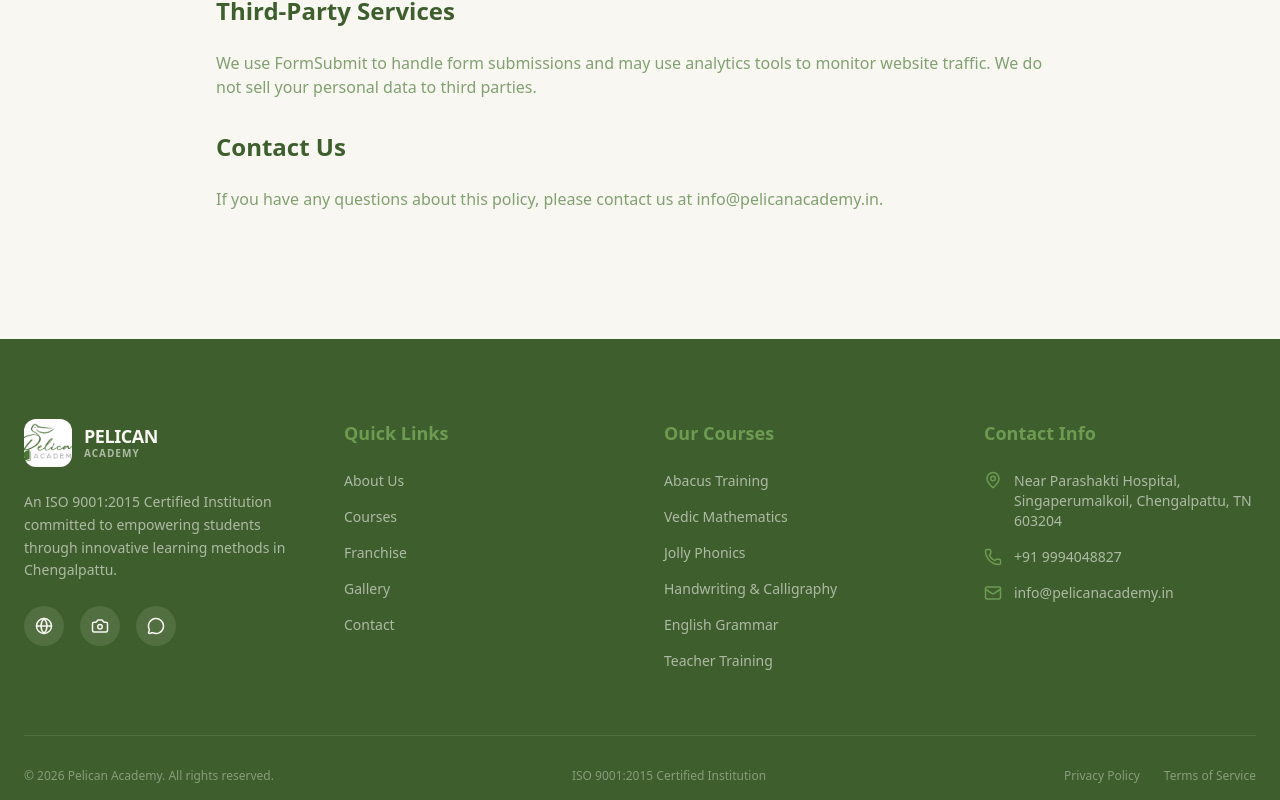
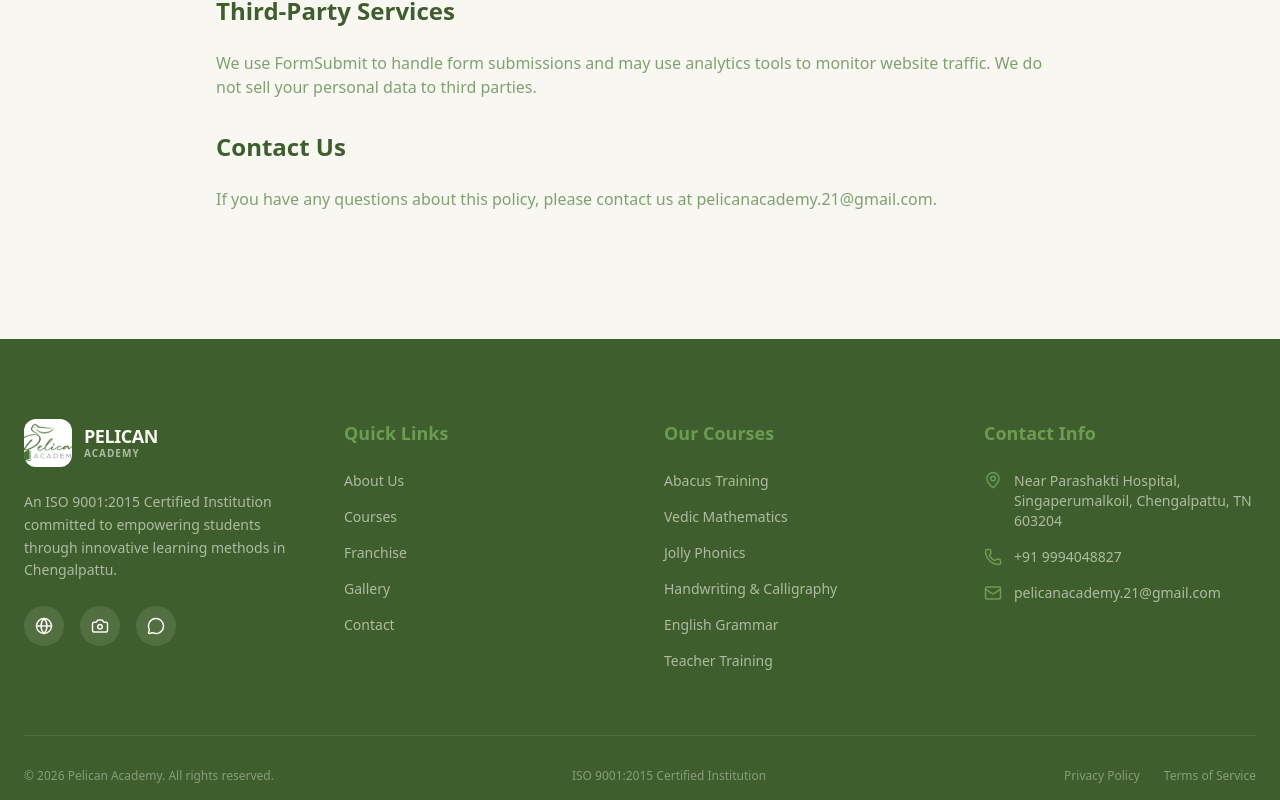
Before and after one commit to khmeeran/pelican_academy, a Next.js app: page /privacy in a window 1280 px wide. Shown: the part 645-1445 px from the top of the page. Built offline with nearby package versions, Linux system fonts and the light colour scheme.

Commit message:
fix: update official contact email across all components and metadata

```diff
--- a/src/app/layout.tsx
+++ b/src/app/layout.tsx
@@ -70,6 +70,7 @@ export default function RootLayout({
     "contactPoint": {
       "@type": "ContactPoint",
       "telephone": "+91-9994048827",
+      "email": "pelicanacademy.21@gmail.com",
       "contactType": "admissions",
       "areaServed": "IN",
       "availableLanguage": ["English", "Tamil"]
--- a/src/app/privacy/page.tsx
+++ b/src/app/privacy/page.tsx
@@ -28,7 +28,7 @@ export default function PrivacyPolicy() {
           </p>
           <h2 className="text-2xl font-bold text-primary-deep mt-8">Contact Us</h2>
           <p>
-            If you have any questions about this policy, please contact us at info@pelicanacademy.in.
+            If you have any questions about this policy, please contact us at pelicanacademy.21@gmail.com.
           </p>
         </div>
       </div>
--- a/src/components/sections/Contact.tsx
+++ b/src/components/sections/Contact.tsx
@@ -13,7 +13,7 @@ export default function Contact() {
 
     const formData = new FormData(e.currentTarget);
     try {
-      const response = await fetch("https://formsubmit.co/ajax/919994048827", {
+      const response = await fetch("https://formsubmit.co/ajax/pelicanacademy.21@gmail.com", {
         method: "POST",
         body: formData,
         headers: {
--- a/src/components/sections/Footer.tsx
+++ b/src/components/sections/Footer.tsx
@@ -93,7 +93,7 @@ export default function Footer() {
             </li>
             <li className="flex items-center gap-3">
               <Mail size={18} className="text-accent shrink-0" />
-              <a href="mailto:info@pelicanacademy.in" className="hover:text-accent transition-colors">info@pelicanacademy.in</a>
+              <a href="mailto:pelicanacademy.21@gmail.com" className="hover:text-accent transition-colors">pelicanacademy.21@gmail.com</a>
             </li>
           </ul>
         </div>
```
